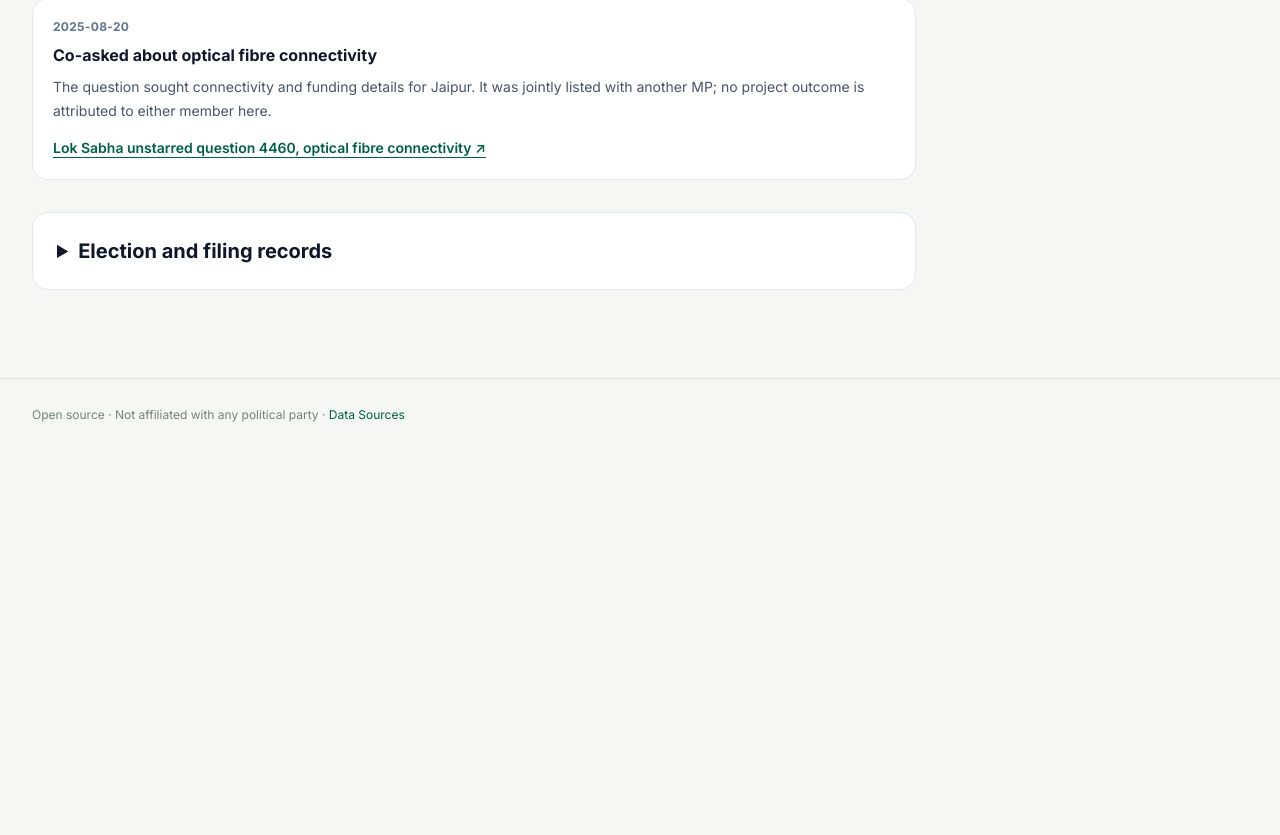
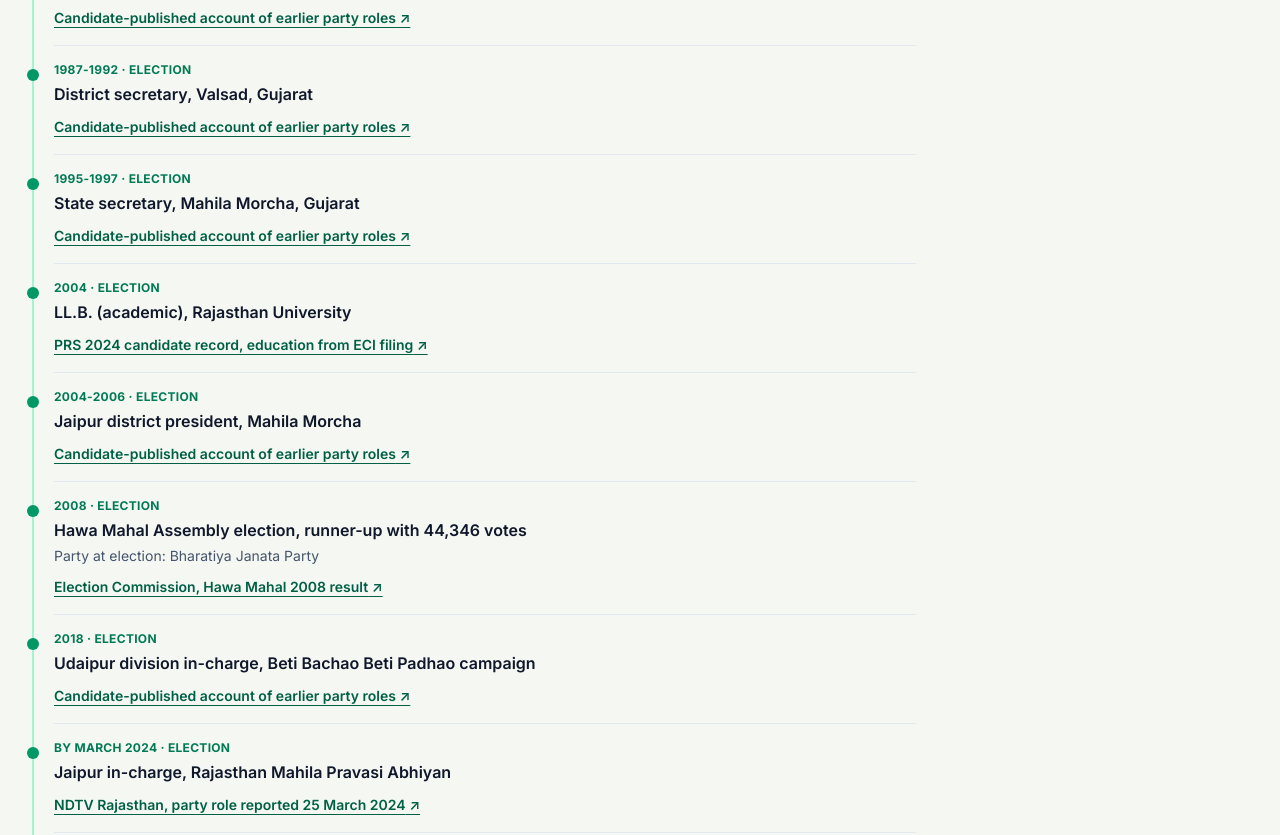
Before and after one commit to sourabh69733/vote-better, a Next.js app in the folder web/: page /people/manju-sharma in a window 1280 px wide. Shown: the part 1145-1980 px from the top of the page. Before the commit the page ends 1596 px from the top, so only its background shows below. Built offline with nearby package versions, Linux system fonts and the light colour scheme.

Commit message:
Record sourced milestones in Manju Sharma life history

```diff
--- a/web/lib/civic-records.ts
+++ b/web/lib/civic-records.ts
@@ -86,6 +86,8 @@ export interface PersonBackgroundRecord {
 export interface CareerEventRecord {
   id: string;
   personId: string;
+  kind?: "career" | "education" | "party" | "work" | "election";
+  selfReported?: boolean;
   title: string;
   period: string;
   sortOn: string;
--- a/web/lib/verified-profile.ts
+++ b/web/lib/verified-profile.ts
@@ -32,12 +32,13 @@ export interface ElectionCandidacy {
 }
 
 export interface PublicLifeEvent {
-  kind: "election" | "career";
+  kind: "election" | "career" | "education" | "party" | "work";
   date: string;
   sortOn: string;
   title: string;
   party?: string;
   sourceId: string;
+  selfReported?: boolean;
 }
 
 export interface PublicProfileLink {
@@ -91,7 +92,7 @@ export function getPersonProfile(slug: string): PersonProfile | null {
   const career = dataset.careerEvents.filter((item) => item.personId === slug);
   const timeline: PublicLifeEvent[] = [
     ...candidacies.filter((item) => item.resultDate).map((item) => ({ kind: "election" as const, date: item.resultDate!, sortOn: item.resultDate!, title: item.election, party: item.party, sourceId: item.sourceId })),
-    ...career.map((event) => ({ kind: "career" as const, date: event.period, sortOn: event.sortOn, title: event.title, party: event.partyAtEvent, sourceId: event.sourceId })),
+    ...career.map((event) => ({ kind: event.kind ?? "career", date: event.period, sortOn: event.sortOn, title: event.title, party: event.partyAtEvent, sourceId: event.sourceId, selfReported: event.selfReported })),
   ].sort((a, b) => b.sortOn.localeCompare(a.sortOn));
   const sourceIds = new Set([
     ...terms.flatMap((term) => [...term.areaSourceIds, ...term.holderSourceIds, term.statusSourceId, term.biographySourceId]),
@@ -127,7 +128,7 @@ export function getPersonProfile(slug: string): PersonProfile | null {
       context: background.context,
       sourceId: background.sourceId,
     } : null,
-    career: career.map(({ title, period, sortOn, partyAtEvent, sourceId }) => ({ title, period, sortOn, partyAtEvent, sourceId })),
+    career: career.map(({ kind, title, period, sortOn, partyAtEvent, selfReported, sourceId }) => ({ kind, title, period, sortOn, partyAtEvent, selfReported, sourceId })),
   };
 }
 
--- a/web/records/jaipur-career.ts
+++ b/web/records/jaipur-career.ts
@@ -10,6 +10,103 @@ export const otherBackgrounds: PersonBackgroundRecord[] = [{
 }];
 
 export const jaipurCareerEvents: CareerEventRecord[] = [
+  {
+    id: "manju-ma-1983",
+    personId: "manju-sharma",
+    kind: "education",
+    title: "M.A., Rajasthan University",
+    period: "1983",
+    sortOn: "1983-01-01",
+    sourceId: "prs-manju-candidate-profile-2024",
+  },
+  {
+    id: "manju-bjp-navsari-1985-87",
+    personId: "manju-sharma",
+    kind: "party",
+    title: "Convener, BJP Navsari district, Gujarat",
+    period: "1985-1987",
+    sortOn: "1985-01-01",
+    partyAtEvent: "Bharatiya Janata Party",
+    selfReported: true,
+    sourceId: "manju-candidate-website-career",
+  },
+  {
+    id: "manju-valsad-secretary-1987-92",
+    personId: "manju-sharma",
+    kind: "party",
+    title: "District secretary, Valsad, Gujarat",
+    period: "1987-1992",
+    sortOn: "1987-01-01",
+    selfReported: true,
+    sourceId: "manju-candidate-website-career",
+  },
+  {
+    id: "manju-mahila-gujarat-1995-97",
+    personId: "manju-sharma",
+    kind: "party",
+    title: "State secretary, Mahila Morcha, Gujarat",
+    period: "1995-1997",
+    sortOn: "1995-01-01",
+    selfReported: true,
+    sourceId: "manju-candidate-website-career",
+  },
+  {
+    id: "manju-llb-2004",
+    personId: "manju-sharma",
+    kind: "education",
+    title: "LL.B. (academic), Rajasthan University",
+    period: "2004",
+    sortOn: "2004-01-01",
+    sourceId: "prs-manju-candidate-profile-2024",
+  },
+  {
+    id: "manju-mahila-jaipur-2004-06",
+    personId: "manju-sharma",
+    kind: "party",
+    title: "Jaipur district president, Mahila Morcha",
+    period: "2004-2006",
+    sortOn: "2004-01-02",
+    selfReported: true,
+    sourceId: "manju-candidate-website-career",
+  },
+  {
+    id: "manju-hawa-mahal-2008",
+    personId: "manju-sharma",
+    kind: "election",
+    title: "Hawa Mahal Assembly election, runner-up with 44,346 votes",
+    period: "2008",
+    sortOn: "2008-12-08",
+    partyAtEvent: "Bharatiya Janata Party",
+    sourceId: "eci-manju-hawa-mahal-2008",
+  },
+  {
+    id: "manju-beti-bachao-2018",
+    personId: "manju-sharma",
+    kind: "party",
+    title: "Udaipur division in-charge, Beti Bachao Beti Padhao campaign",
+    period: "2018",
+    sortOn: "2018-01-01",
+    selfReported: true,
+    sourceId: "manju-candidate-website-career",
+  },
+  {
+    id: "manju-pravasi-jaipur-2024",
+    personId: "manju-sharma",
+    kind: "party",
+    title: "Jaipur in-charge, Rajasthan Mahila Pravasi Abhiyan",
+    period: "By March 2024",
+    sortOn: "2024-03-25",
+    sourceId: "ndtv-manju-pravasi-2024",
+  },
+  {
+    id: "manju-jewellery-2024",
+    personId: "manju-sharma",
+    kind: "work",
+    title: "Declared jewellery business as her profession",
+    period: "2024",
+    sortOn: "2024-04-01",
+    sourceId: "adr-jaipur-2024-417",
+  },
   {
     id: "rao-rajasthan-mla-2003-2018",
     personId: "rao-rajendra-singh",
@@ -39,6 +136,30 @@ export const jaipurCareerEvents: CareerEventRecord[] = [
 
 export const jaipurCareerSources: SourceRecord[] = [
   {
+    id: "prs-manju-candidate-profile-2024",
+    title: "PRS 2024 candidate record, education from ECI filing",
+    url: "https://prsindia.org/files/general-election-2024/General_Election_2024_Phase_I_Candidates.pdf#page=116",
+    checkedOn: "2026-10-06",
+  },
+  {
+    id: "manju-candidate-website-career",
+    title: "Candidate-published account of earlier party roles",
+    url: "https://manjusharma.in/about-us/",
+    checkedOn: "2026-10-06",
+  },
+  {
+    id: "eci-manju-hawa-mahal-2008",
+    title: "Election Commission, Hawa Mahal 2008 result",
+    url: "https://election.rajasthan.gov.in/constituency-summry.pdf#page=49",
+    checkedOn: "2026-10-06",
+  },
+  {
+    id: "ndtv-manju-pravasi-2024",
+    title: "NDTV Rajasthan, party role reported 25 March 2024",
+    url: "https://rajasthan.ndtv.in/rajasthan-news/who-is-manju-sharma-bjp-made-candidate-from-jaipur-city-seat-by-cutting-the-ticket-of-mp-ramcharan-bohra-5304210",
+    checkedOn: "2026-10-06",
+  },
+  {
     id: "pratap-rajasthan-assembly-2018",
     title: "Rajasthan CEO, 2018 Assembly successful candidates",
     url: "https://election.rajasthan.gov.in/Vidhansabha%202018/Notification.pdf",
```
Also changed, not shown: 1 other file (tests, documents, lock files or other folders).
